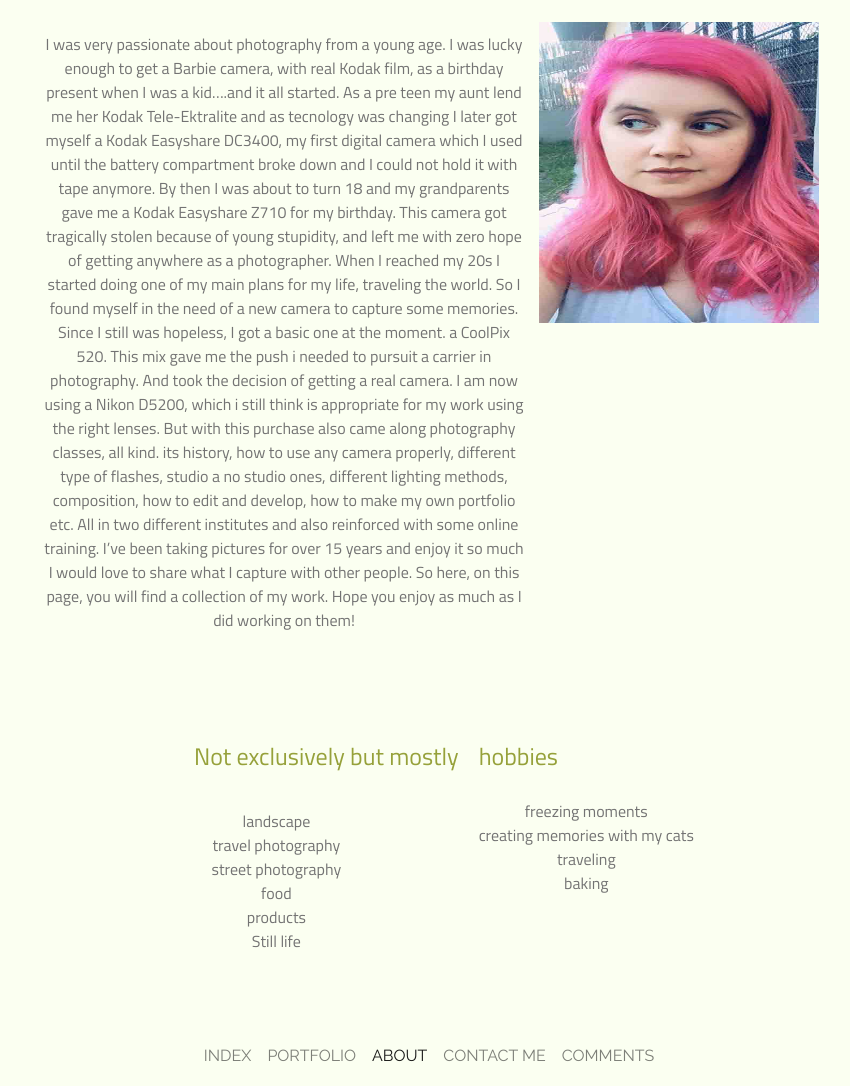
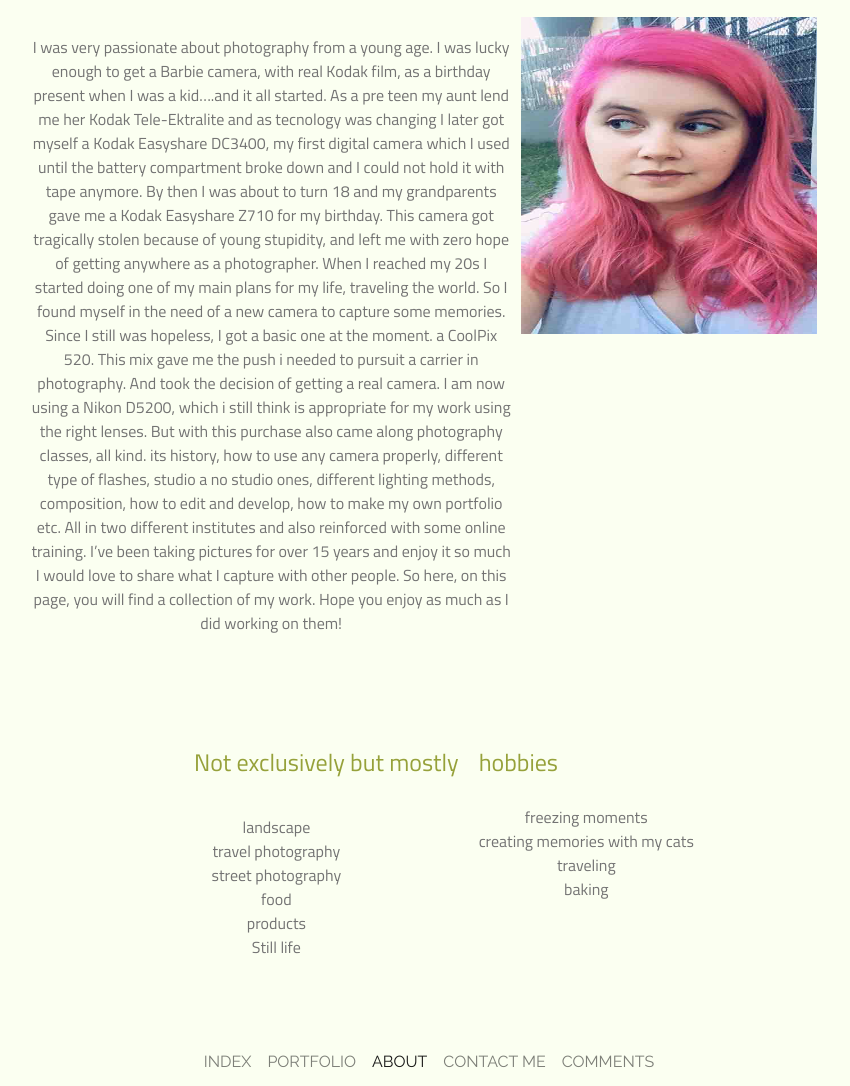
Before and after one commit to Wanderlustcamis/coderproyect, a PHP site: page /secciones/about.html in a window 1280 px wide. Shown: the part 154-1240 px from the top of the page, without its empty margins (211-1061 px from the left). Before the commit the page ends 1216 px from the top, so only its background shows below. Run offline with PHP 8.4, Linux system fonts and the light colour scheme.

Commit message:
updates on classes

```diff
--- a/Estilos/Estilos.css
+++ b/Estilos/Estilos.css
@@ -490,7 +490,7 @@
 }
 .bio1{
 
-  padding-left:10px;
+  padding-left:5px;
   margin-right: 0px;
   padding-right: 0px;
   display: grid;
@@ -508,7 +508,7 @@
   margin-top: 15px;
 }
   .pic {
-    padding:10px;
+    padding:2px;
     margin:0px;
     display: grid;
     grid-area: pic;
@@ -809,43 +809,28 @@
 
   }
 
-  .aboutgrid{
-    display: grid;
-    grid-template-rows: auto auto auto auto auto;
-    margin: 0px;
-    grid-template-areas:
-    "header"
-    "body"
-    "me"
-    "favs"
-    "footer"
-  }
-
 header{
   margin:2px;
   padding: 1px;
   text-align: center;
 }
 
-.bio{
-  display: inline-flex;
-  flex-direction: column;
-  flex-wrap: nowrap;
-
-}
 
   .bio1{
-    display:grid;
-    padding-left: 20px;
-    margin-left: 10px;
-    grid-area:body;
+    display: inline-flex;
+    flex-direction: column;
+    flex-wrap: nowrap;
+    padding-left: 2px;
+    margin-left: 1px;
+
 
   }
     .me {
-      display: grid;
-      grid-area: me;
-      margin-left: 10px;
-      padding:10px;
+      display: inline-flex;
+      flex-direction: column;
+      flex-wrap: nowrap;
+      margin-left: 2px;
+      padding:2px;
 
   }
 
@@ -898,7 +883,7 @@
     padding-bottom: 2px;
     box-sizing:border-box;
     display: flex;
-    flex-direction: row;
+    flex-direction: column;
     justify-content: space-evenly;
     margin:5px 10px 5px 10px;
 
@@ -916,6 +901,7 @@
 }
 
 @media screen and (max-with: 600px;) {
+
   .greedindex{
     display: grid;
     grid-template-columns: 1fr;
@@ -961,18 +947,21 @@
   }
 
 
-  .bio{
+
+  .bio1{
+
     margin:5px;
     display: inline-flex;
     flex-direction: column;
     flex-wrap: nowrap;
 
-
   }
     .me {
-      display: grid;
-      margin-left: 10px;
-      padding:10px;
+      display: inline-flex;
+      flex-direction: column;
+      flex-wrap: nowrap;
+      margin-left: 2px;
+      padding:2px;
 
   }
 
--- a/secciones/about.html
+++ b/secciones/about.html
@@ -26,7 +26,7 @@
 
 	<h2 class="h31">My name is Camila (Cami) and I Love taking pictures.</h2>
 	</header>
-	<div class="bio medio">
+	<div class="diome">
 			<article>
 				<div class="overflow-auto bio1">
 				<p>I was very passionate about photography from a young age. I was lucky enough to get a Barbie camera, with real Kodak film, as a birthday present when I was a kid….and it all started.
```
Also changed, not shown: secciones/Estilos/Estilos.css (+23 -36 lines).
